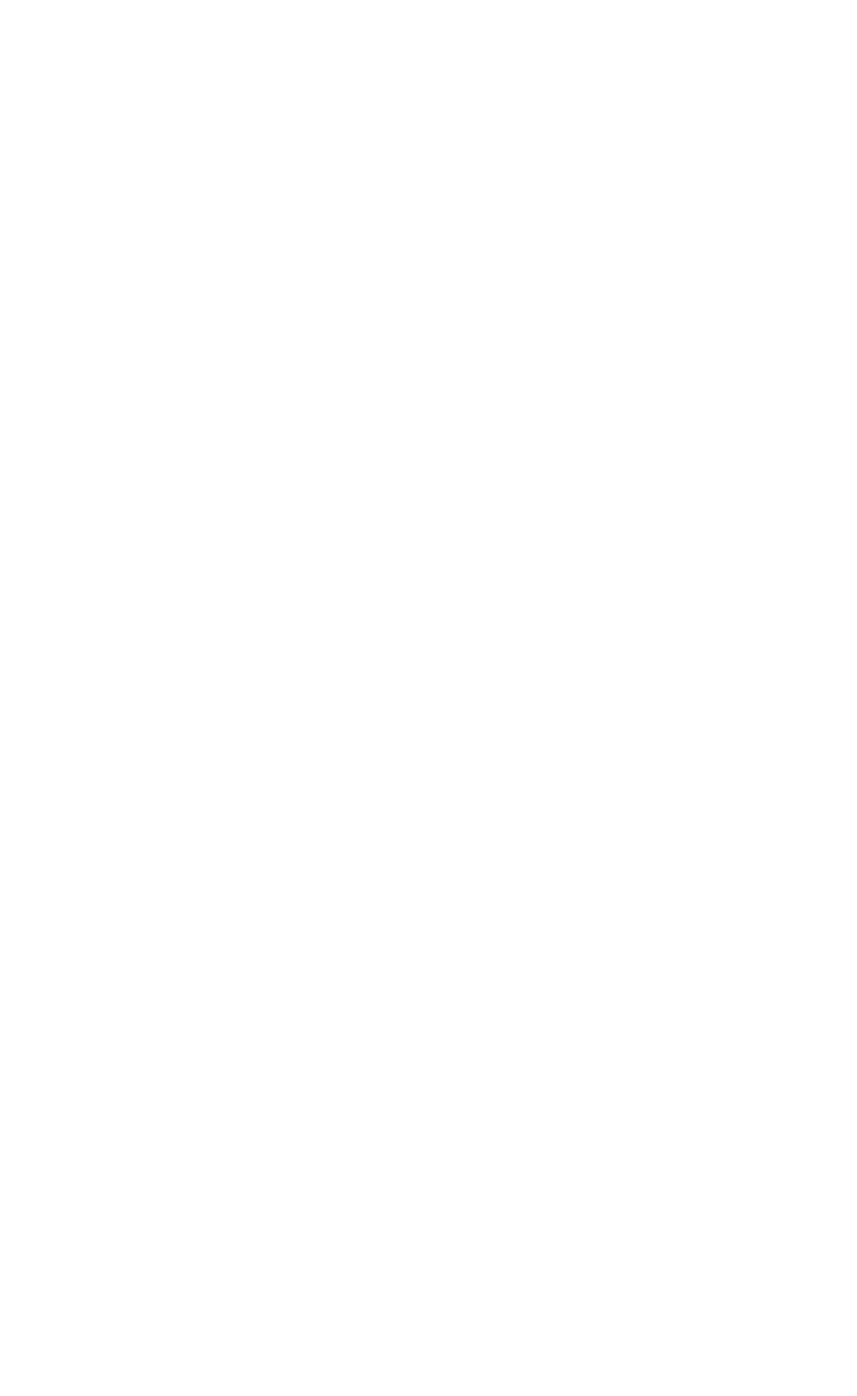
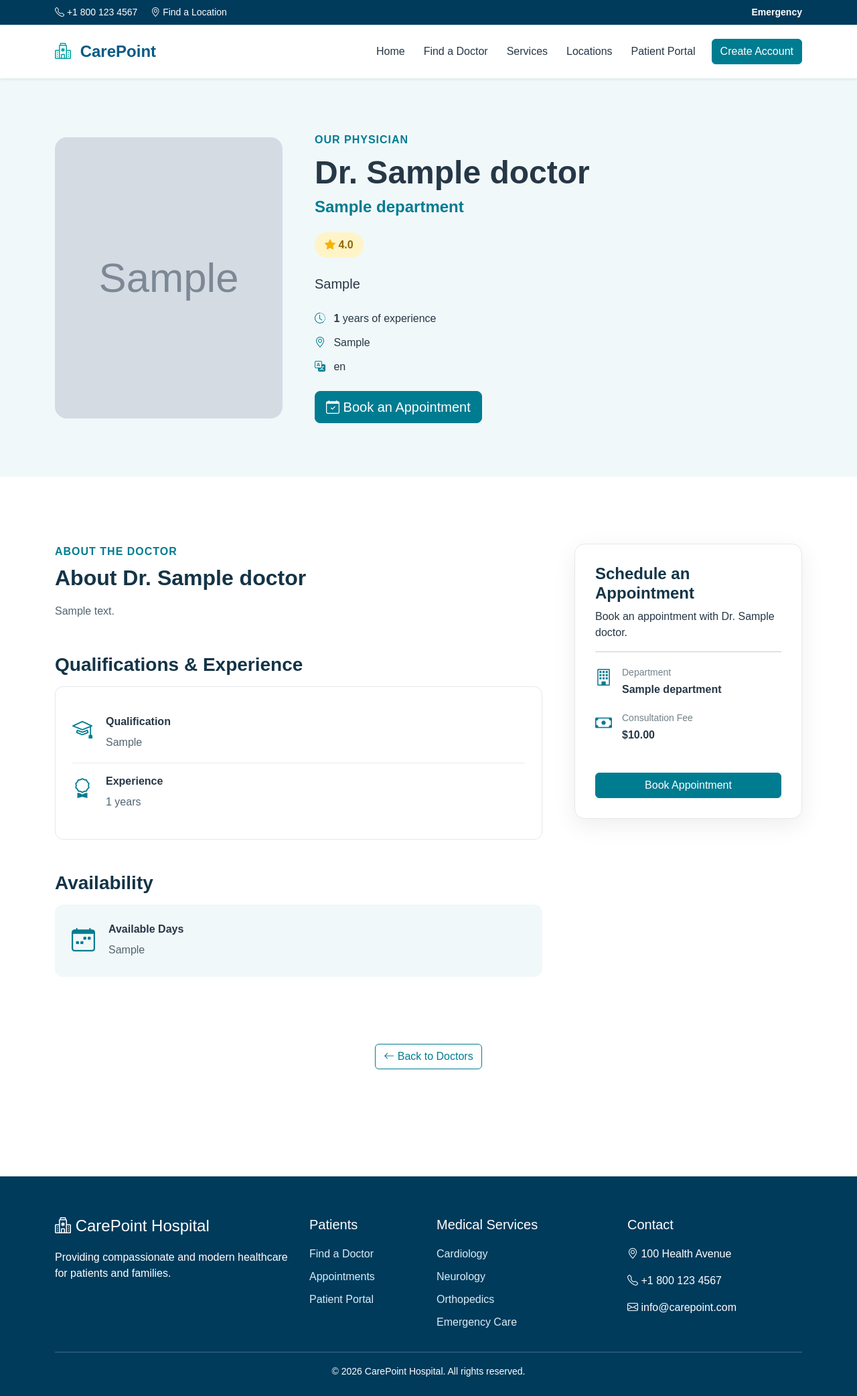
Before and after one commit to daroaliga-hub/Hospital_management_system, a Django app: page /doctor/1/ in a window 1280 px wide. Before the commit the page is empty. Shown: the whole page at 67% size. Before the commit the page ends 800 px from the top, so only its background shows below. Run offline with Django 5.2, Linux system fonts and the light colour scheme; tables that the repository leaves empty hold one stand-in row (values such as "Sample post"); grey boxes marked "Sample" are stand-in pictures.

Commit message:
Building the Doctor Profile Page

```diff
--- a/hospital/static/css/style.css
+++ b/hospital/static/css/style.css
@@ -556,3 +556,208 @@ a {
     color:#f5b301;
 
 }
+/* ==========================================
+   DOCTOR PROFILE
+========================================== */
+
+.doctor-profile-header {
+    background-color: #f1f8fa;
+    padding: 80px 0;
+}
+
+
+.doctor-profile-image {
+    height: 420px;
+    border-radius: 18px;
+    overflow: hidden;
+    background-color: #dceff2;
+}
+
+
+.doctor-profile-image img {
+    width: 100%;
+    height: 100%;
+    object-fit: cover;
+}
+
+
+.doctor-profile-placeholder {
+    height: 100%;
+    display: flex;
+    align-items: center;
+    justify-content: center;
+}
+
+
+.doctor-profile-placeholder i {
+    font-size: 120px;
+    color: #007c91;
+}
+
+
+.doctor-profile-specialty {
+    color: #007c91;
+    font-weight: 600;
+}
+
+
+.doctor-profile-rating {
+    display: inline-block;
+    background-color: #fff4c7;
+    color: #916800;
+    padding: 7px 15px;
+    border-radius: 20px;
+    font-weight: 600;
+}
+
+
+.doctor-profile-rating i {
+    color: #f5b301;
+}
+
+
+.doctor-profile-details {
+    margin-top: 25px;
+}
+
+
+.doctor-profile-details div {
+    margin-bottom: 12px;
+}
+
+
+.doctor-profile-details i {
+    color: #007c91;
+    margin-right: 8px;
+}
+
+
+.profile-section h2,
+.profile-section h3 {
+    color: #143447;
+    font-weight: 700;
+}
+
+
+.profile-section p {
+    color: #526471;
+    line-height: 1.8;
+}
+
+
+.profile-information-card {
+    border: 1px solid #e3e8eb;
+    border-radius: 12px;
+    padding: 25px;
+}
+
+
+.profile-info-row {
+    display: flex;
+    gap: 20px;
+    padding: 15px 0;
+}
+
+
+.profile-info-row + .profile-info-row {
+    border-top: 1px solid #e8ecee;
+}
+
+
+.profile-info-row > i {
+    font-size: 30px;
+    color: #007c91;
+}
+
+
+.profile-info-row p {
+    margin-top: 5px;
+    margin-bottom: 0;
+}
+
+
+.availability-card {
+    display: flex;
+    gap: 20px;
+    align-items: center;
+    background-color: #f1f8fa;
+    padding: 25px;
+    border-radius: 12px;
+}
+
+
+.availability-card > i {
+    font-size: 35px;
+    color: #007c91;
+}
+
+
+.availability-card p {
+    margin: 5px 0 0;
+}
+
+
+.appointment-sidebar {
+    background-color: white;
+    border: 1px solid #e3e8eb;
+    border-radius: 15px;
+    padding: 30px;
+    box-shadow: 0 10px 35px rgba(0, 0, 0, 0.07);
+    position: sticky;
+    top: 110px;
+}
+
+
+.appointment-sidebar h4 {
+    color: #143447;
+    font-weight: 700;
+}
+
+
+.appointment-sidebar-item {
+    display: flex;
+    gap: 15px;
+    margin: 20px 0;
+}
+
+
+.appointment-sidebar-item i {
+    color: #007c91;
+    font-size: 25px;
+}
+
+
+.appointment-sidebar-item small {
+    display: block;
+    color: #73818a;
+}
+
+
+.appointment-sidebar-item strong {
+    display: block;
+    margin-top: 3px;
+}
+
+
+.doctor-profile-footer {
+    padding-bottom: 80px;
+}
+
+
+@media (max-width: 768px) {
+
+    .doctor-profile-header {
+        padding: 50px 0;
+    }
+
+
+    .doctor-profile-image {
+        height: 350px;
+    }
+
+
+    .appointment-sidebar {
+        position: static;
+    }
+
+}
--- a/hospital/templates/public/doctor_profile.html
+++ b/hospital/templates/public/doctor_profile.html
@@ -0,0 +1,406 @@
+{% extends 'base.html' %}
+
+{% block title %}
+Dr. {{ doctor.name }} | CarePoint Hospital
+{% endblock %}
+
+
+{% block content %}
+
+<!-- ========================================= -->
+<!-- DOCTOR PROFILE HEADER -->
+<!-- ========================================= -->
+
+<section class="doctor-profile-header">
+
+    <div class="container">
+
+        <div class="row align-items-center g-5">
+
+            <!-- Doctor Image -->
+
+            <div class="col-lg-4">
+
+                <div class="doctor-profile-image">
+
+                    {% if doctor.image %}
+
+                        <img
+                            src="{{ doctor.image.url }}"
+                            alt="Dr. {{ doctor.name }}"
+                        >
+
+                    {% else %}
+
+                        <div class="doctor-profile-placeholder">
+
+                            <i class="bi bi-person"></i>
+
+                        </div>
+
+                    {% endif %}
+
+                </div>
+
+            </div>
+
+
+            <!-- Doctor Information -->
+
+            <div class="col-lg-8">
+
+                <span class="section-small-title">
+                    OUR PHYSICIAN
+                </span>
+
+                <h1 class="display-5 fw-bold mt-2">
+
+                    Dr. {{ doctor.name }}
+
+                </h1>
+
+
+                <h4 class="doctor-profile-specialty">
+
+                    {{ doctor.department.name }}
+
+                </h4>
+
+
+                <div class="doctor-profile-rating mt-3">
+
+                    <i class="bi bi-star-fill"></i>
+
+                    {{ doctor.rating }}
+
+                </div>
+
+
+                <p class="lead mt-4">
+
+                    {{ doctor.qualification }}
+
+                </p>
+
+
+                <div class="doctor-profile-details">
+
+                    <div>
+
+                        <i class="bi bi-clock-history"></i>
+
+                        <strong>
+                            {{ doctor.experience }}
+                        </strong>
+
+                        years of experience
+
+                    </div>
+
+
+                    {% if doctor.location %}
+
+                    <div>
+
+                        <i class="bi bi-geo-alt"></i>
+
+                        {{ doctor.location }}
+
+                    </div>
+
+                    {% endif %}
+
+
+                    {% if doctor.languages %}
+
+                    <div>
+
+                        <i class="bi bi-translate"></i>
+
+                        {{ doctor.languages }}
+
+                    </div>
+
+                    {% endif %}
+
+                </div>
+
+
+                <div class="mt-4">
+
+                    <a
+                        href="{% url 'book_appointment' %}"
+                        class="btn btn-primary btn-lg"
+                    >
+
+                        <i class="bi bi-calendar-check"></i>
+
+                        Book an Appointment
+
+                    </a>
+
+                </div>
+
+            </div>
+
+        </div>
+
+    </div>
+
+</section>
+
+
+
+<!-- ========================================= -->
+<!-- DOCTOR INFORMATION -->
+<!-- ========================================= -->
+
+<section class="section-padding">
+
+    <div class="container">
+
+        <div class="row g-5">
+
+            <!-- Main Information -->
+
+            <div class="col-lg-8">
+
+                <div class="profile-section">
+
+                    <span class="section-small-title">
+                        ABOUT THE DOCTOR
+                    </span>
+
+                    <h2 class="mt-2">
+                        About Dr. {{ doctor.name }}
+                    </h2>
+
+
+                    {% if doctor.bio %}
+
+                        <p class="mt-3">
+
+                            {{ doctor.bio }}
+
+                        </p>
+
+                    {% else %}
+
+                        <p class="mt-3">
+
+                            Dr. {{ doctor.name }} is a healthcare
+                            professional specializing in
+                            {{ doctor.department.name }}.
+
+                        </p>
+
+                    {% endif %}
+
+                </div>
+
+
+
+                <!-- Qualifications -->
+
+                <div class="profile-section mt-5">
+
+                    <h3>
+                        Qualifications & Experience
+                    </h3>
+
+
+                    <div class="profile-information-card mt-3">
+
+                        <div class="profile-info-row">
+
+                            <i class="bi bi-mortarboard"></i>
+
+                            <div>
+
+                                <strong>
+                                    Qualification
+                                </strong>
+
+                                <p>
+                                    {{ doctor.qualification }}
+                                </p>
+
+                            </div>
+
+                        </div>
+
+
+                        <div class="profile-info-row">
+
+                            <i class="bi bi-award"></i>
+
+                            <div>
+
+                                <strong>
+                                    Experience
+                                </strong>
+
+                                <p>
+                                    {{ doctor.experience }}
+                                    years
+                                </p>
+
+                            </div>
+
+                        </div>
+
+                    </div>
+
+                </div>
+
+
+
+                <!-- Availability -->
+
+                <div class="profile-section mt-5">
+
+                    <h3>
+                        Availability
+                    </h3>
+
+
+                    <div class="availability-card mt-3">
+
+                        <i class="bi bi-calendar-week"></i>
+
+
+                        <div>
+
+                            <strong>
+                                Available Days
+                            </strong>
+
+                            {% if doctor.available_days %}
+
+                                <p>
+                                    {{ doctor.available_days }}
+                                </p>
+
+                            {% else %}
+
+                                <p>
+                                    Contact the hospital for
+                                    current availability.
+                                </p>
+
+                            {% endif %}
+
+                        </div>
+
+                    </div>
+
+                </div>
+
+            </div>
+
+
+
+            <!-- Appointment Sidebar -->
+
+            <div class="col-lg-4">
+
+                <div class="appointment-sidebar">
+
+                    <h4>
+                        Schedule an Appointment
+                    </h4>
+
+
+                    <p>
+                        Book an appointment with
+                        Dr. {{ doctor.name }}.
+                    </p>
+
+
+                    <hr>
+
+
+                    <div class="appointment-sidebar-item">
+
+                        <i class="bi bi-building"></i>
+
+                        <div>
+
+                            <small>
+                                Department
+                            </small>
+
+                            <strong>
+                                {{ doctor.department.name }}
+                            </strong>
+
+                        </div>
+
+                    </div>
+
+
+                    <div class="appointment-sidebar-item">
+
+                        <i class="bi bi-cash"></i>
+
+                        <div>
+
+                            <small>
+                                Consultation Fee
+                            </small>
+
+                            <strong>
+                                ${{ doctor.fee }}
+                            </strong>
+
+                        </div>
+
+                    </div>
+
+
+                    <a
+                        href="{% url 'book_appointment' %}"
+                        class="btn btn-primary w-100 mt-4"
+                    >
+
+                        Book Appointment
+
+                    </a>
+
+                </div>
+
+            </div>
+
+        </div>
+
+    </div>
+
+</section>
+
+
+
+<!-- ========================================= -->
+<!-- BACK TO DOCTORS -->
+<!-- ========================================= -->
+
+<section class="doctor-profile-footer">
+
+    <div class="container text-center">
+
+        <a
+            href="{% url 'doctor_list' %}"
+            class="btn btn-outline-primary"
+        >
+
+            <i class="bi bi-arrow-left"></i>
+
+            Back to Doctors
+
+        </a>
+
+    </div>
+
+</section>
+
+
+{% endblock %}
```
